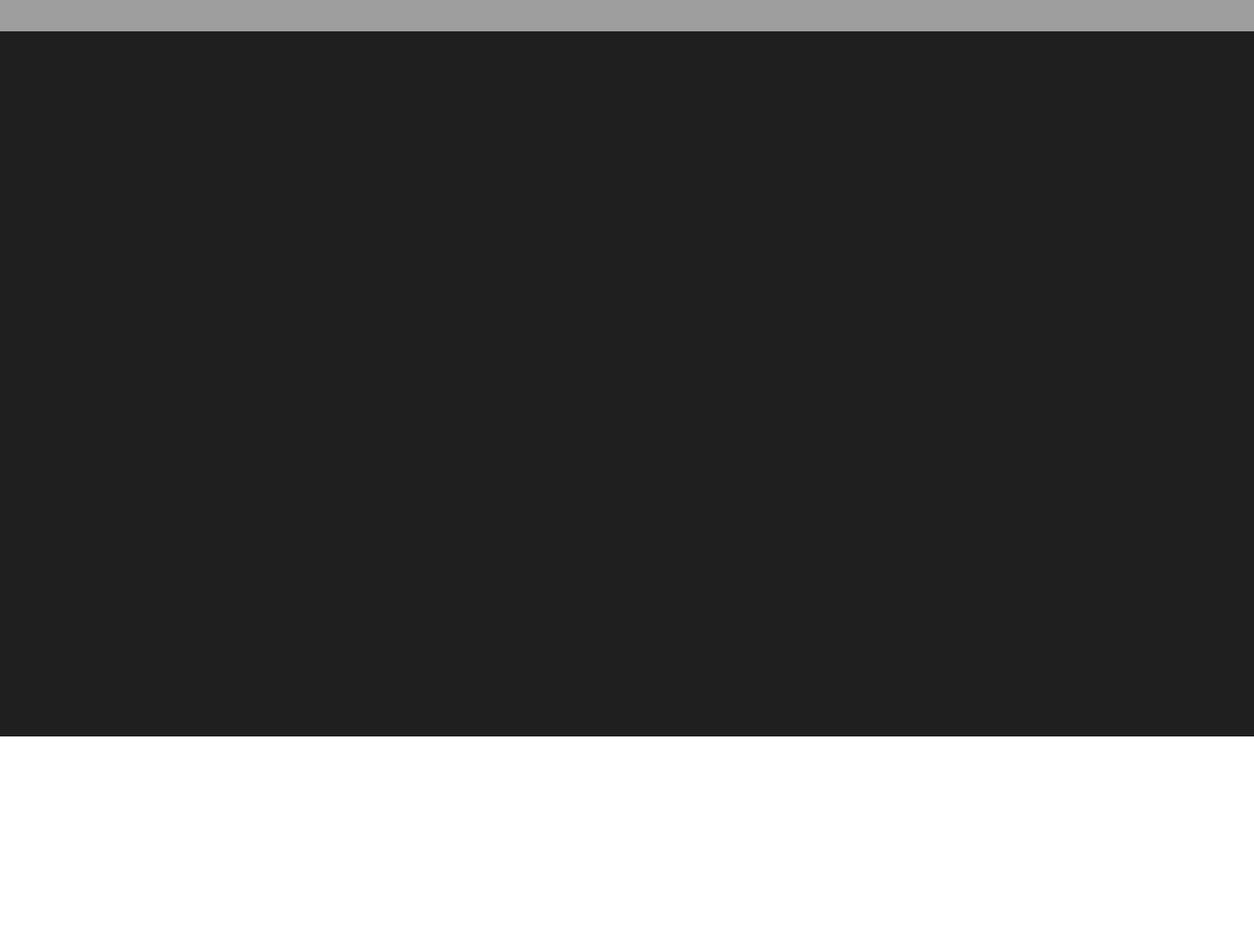
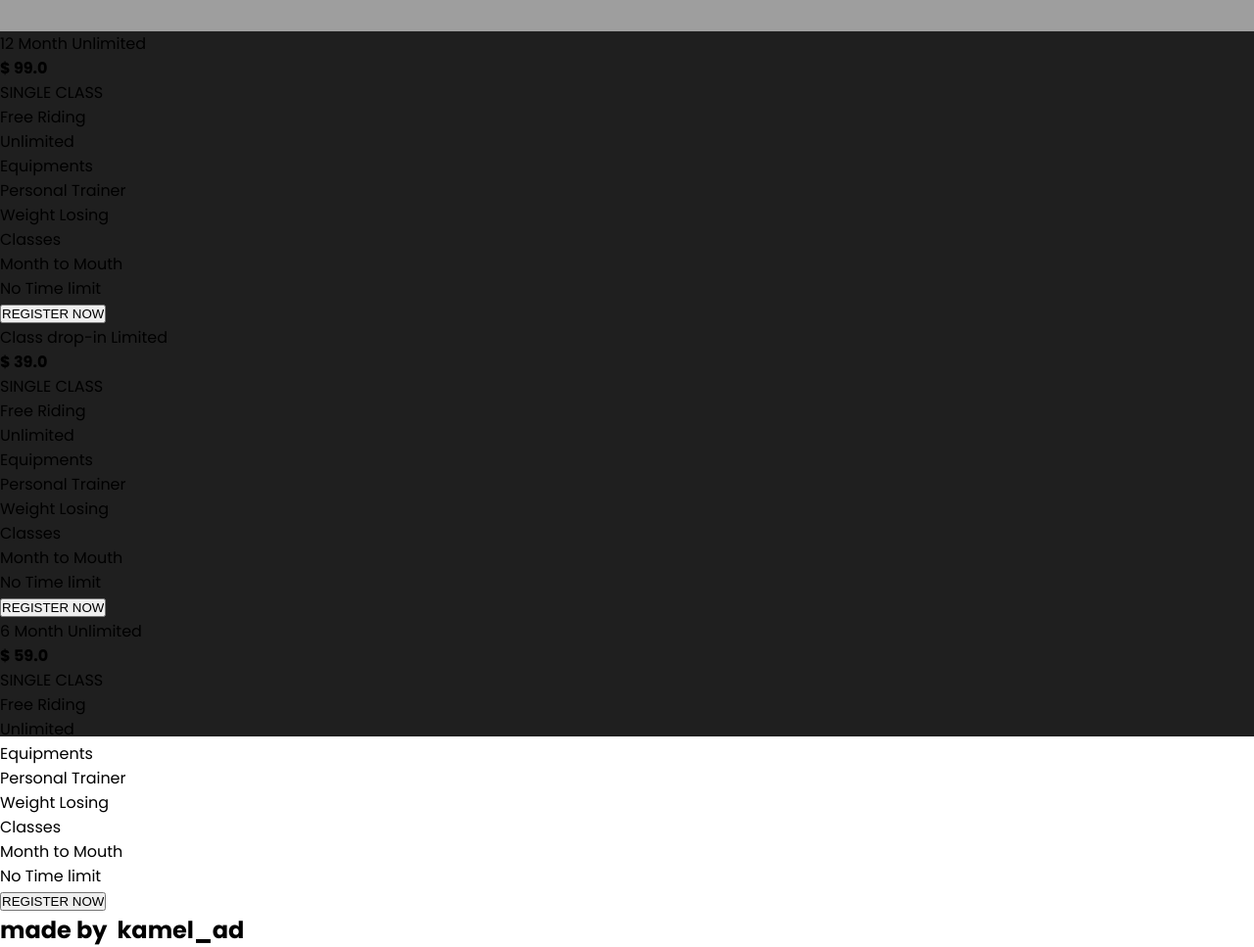
Before and after one commit to kamelaiad/power_house, a plain HTML site: page index.html in a window 1280 px wide. Shown: the part 3248-4215 px from the top of the page at 98% size. Before the commit the page ends 4000 px from the top, so only its background shows below. Drawn offline with Linux system fonts and the light colour scheme; grey boxes are pictures that could not be loaded.

Commit message:
Update index.html

```diff
--- a/index.html
+++ b/index.html
@@ -104,7 +104,70 @@
             <img src="./SVG/chevron-down-solid.svg" alt="">
         </div>
     </section>
-    <section class="page_6">
+    <section class="page_6" id="PLANS">
+        <div class="plans">
+
+
+            <div class="plan_1">
+                <span class="title">12 Month Unlimited</span>
+                <h4>$ 99.0</h4>
+                <span class="class">SINGLE CLASS</span>
+                <div class="features">
+                    <p>Free Riding</p>
+                    <p>Unlimited</p>
+                    <p>Equipments</p>
+                    <p>Personal Trainer</p>
+                    <p>Weight Losing</p>
+                    <p>Classes</p>
+                    <p>Month to Mouth</p>
+                    <p>No Time limit</p>
+                </div>
+                <form action="">
+                    <input type="submit" id="submit" formaction="https://www.freecodecamp.com/email-submit" value="REGISTER NOW">
+                </form>
+            </div>
+
+            <div class="plan_2">
+                <span class="title">Class drop-in Limited</span>
+                <h4>$ 39.0</h4>
+                <span class="class">SINGLE CLASS</span>
+                <div class="features">
+                    <p>Free Riding</p>
+                    <p>Unlimited</p>
+                    <p>Equipments</p>
+                    <p>Personal Trainer</p>
+                    <p>Weight Losing</p>
+                    <p>Classes</p>
+                    <p>Month to Mouth</p>
+                    <p>No Time limit</p>
+                </div>
+                <form action="">
+                    <input type="submit" id="submit" formaction="https://www.freecodecamp.com/email-submit" value="REGISTER NOW">
+                </form>
+            </div>
+
+            <div class="plan_3">
+                <span class="title">6 Month Unlimited</span>
+                <h4>$ 59.0</h4>
+                <span class="class">SINGLE CLASS</span>
+                <div class="features">
+                    <p>Free Riding</p>
+                    <p>Unlimited</p>
+                    <p>Equipments</p>
+                    <p>Personal Trainer</p>
+                    <p>Weight Losing</p>
+                    <p>Classes</p>
+                    <p>Month to Mouth</p>
+                    <p>No Time limit</p>
+                </div>
+                <form action="">
+                    <input type="submit" id="submit" formaction="https://www.freecodecamp.com/email-submit" value="REGISTER NOW">
+                </form>
+            </div>
+        </div>
+
+        <footer><h1>made by <img src="" alt=""> kamel_ad</h1></footer>
+
 
     </section>
 </body>
```
